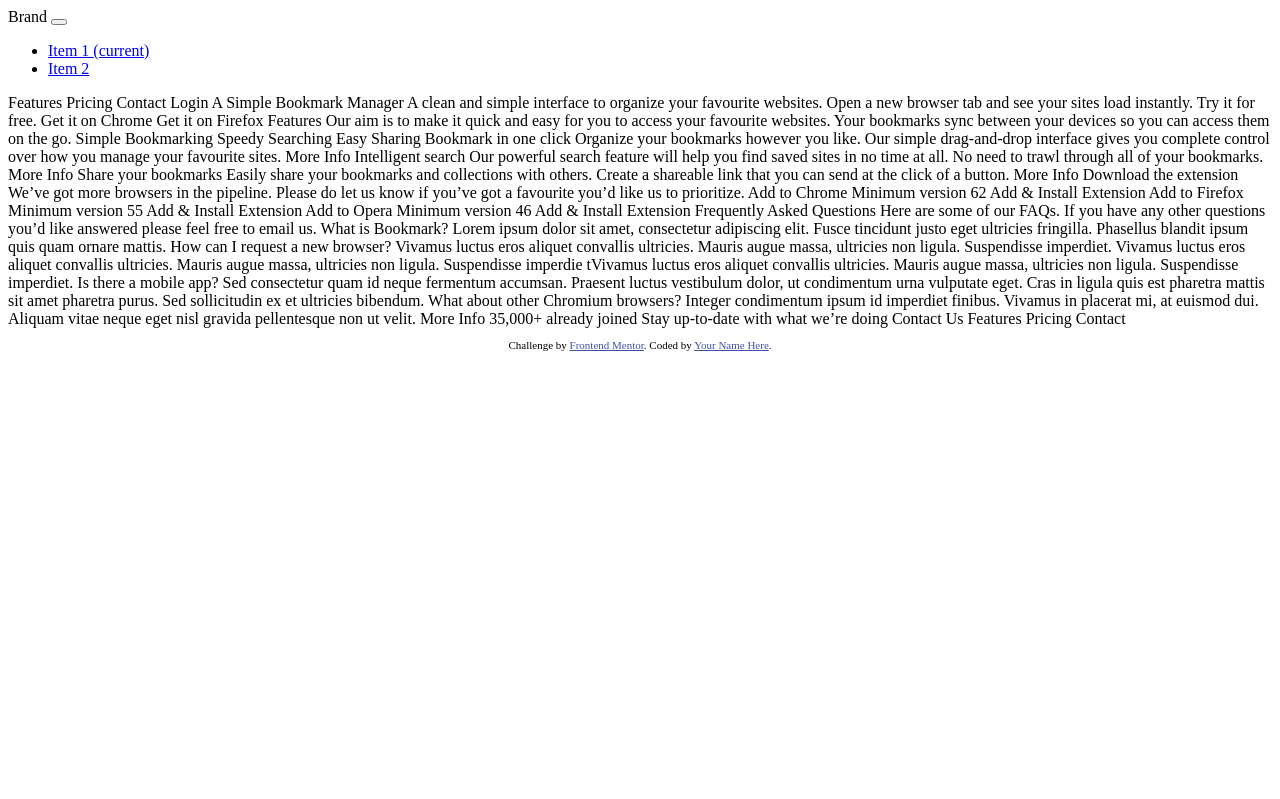
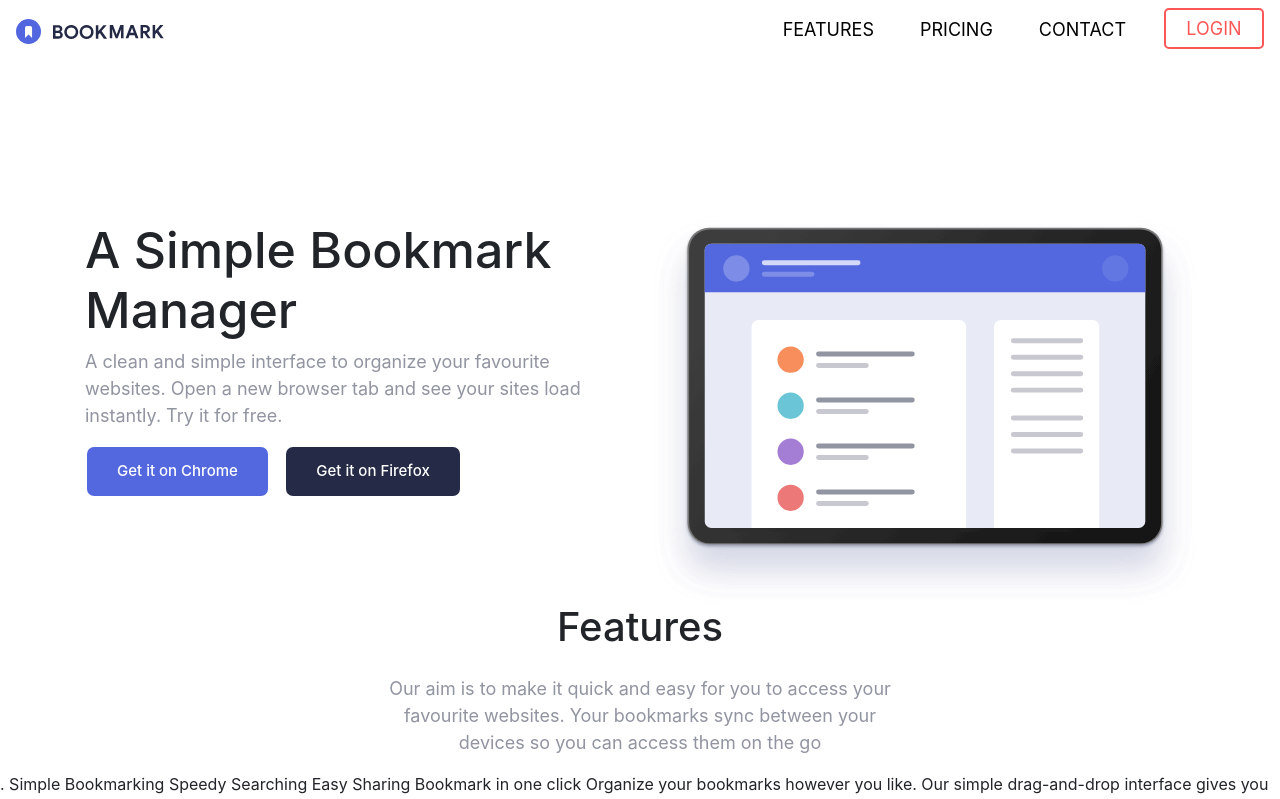
Before and after one commit to evergreen2001/BookMark, a plain HTML site: page index.html in a window 1280 px wide. Shown: the top 799 px of the page. Drawn offline with Linux system fonts and the light colour scheme.

Commit message:
adding extension area

```diff
--- a/index.html
+++ b/index.html
@@ -1,160 +1,166 @@
 <!DOCTYPE html>
 <html lang="en">
   <head>
-  <meta charset="UTF-8">
-  <meta name="viewport" content="width=device-width, initial-scale=1.0"> <!-- displays site properly based on user's device -->
+    <meta charset="UTF-8" />
+    <meta name="viewport" content="width=device-width, initial-scale=1.0" />
+    <!-- displays site properly based on user's device -->
 
-  <link rel="icon" type="image/png" sizes="32x32" href="./images/favicon-32x32.png">
+    <link
+      rel="icon"
+      type="image/png"
+      sizes="32x32"
+      href="./images/favicon-32x32.png"
+    />
 
+    <link rel="stylesheet" href="style/bootstrap.min.css" />
 
-  <link rel="stylesheet" href="style/main.css">
+    <link rel="stylesheet" href="style/main.css" />
     <title>Frontend Mentor | Bookmark landing page</title>
 
     <!-- Feel free to remove these styles or customise in your own stylesheet 👍 -->
-  <style>
-    .attribution { font-size: 11px; text-align: center; }
-    .attribution a { color: hsl(228, 45%, 44%); }
-  </style>
   </head>
   <body>
-
-
     <header>
-
-
-  <nav>
-
-    <nav class="navbar navbar-expand-lg navbar-light bg-light fixed-top">
-      <a class="navbar-brand">Brand</a>
-      <button class="navbar-toggler" data-target="#my-nav" data-toggle="collapse" aria-controls="my-nav" aria-expanded="false" aria-label="Toggle navigation">
+      <div class="container">
+        <nav class="navbar navbar-expand-lg navx fixed-top">
+          <a class="navbar-brand"
+            ><img src="/images/logo-bookmark.svg" class="img-fluid" alt="logo"
+          /></a>
+          <button
+            class="navbar-toggler"
+            data-target="#my-nav"
+            data-toggle="collapse"
+            aria-controls="my-nav"
+            aria-expanded="false"
+            aria-label="Toggle navigation"
+          >
             <span class="navbar-toggler-icon"></span>
           </button>
           <div id="my-nav" class="collapse navbar-collapse">
-        <ul class="navbar-nav mr-auto">
+            <ul class="navbar-nav m-auto"></ul>
+            <ul class="navbar-nav">
               <li class="nav-item active">
-            <a class="nav-link" href="#">Item 1 <span class="sr-only">(current)</span></a>
+                <a class="nav-link" href="#"
+                  >Features <span class="sr-only">(current)</span></a
+                >
               </li>
-          <li class="nav-item">
-            <a class="nav-link disabled" href="#" tabindex="-1" aria-disabled="true">Item 2</a>
+              <li class="nav-item active">
+                <a class="nav-link" href="#"
+                  >Pricing <span class="sr-only">(current)</span></a
+                >
+              </li>
+
+              <li class="nav-item active">
+                <a class="nav-link" href="#"
+                  >Contact<span class="sr-only">(current)</span></a
+                >
+              </li>
+
+              <li class="nav-item active">
+                <button class="nav-link btn-nav btn" href="#">Login</button>
               </li>
             </ul>
           </div>
         </nav>
-  </nav>
+      </div>
     </header>
 
-  Features
-  Pricing
-  Contact
-  Login
+    <section class="hero-area mx-auto">
+      <div class="container">
+        <div class="row">
+          <div class="col-lg-6">
+            <h1>A Simple Bookmark Manager</h1>
+            <p>
+              A clean and simple interface to organize your favourite websites.
+              Open a new browser tab and see your sites load instantly. Try it
+              for free.
+            </p>
 
-  A Simple Bookmark Manager
+            <button class="hero-btn btn">Get it on Chrome</button>
 
-  A clean and simple interface to organize your favourite websites. Open a new
-  browser tab and see your sites load instantly. Try it for free.
+            <button class="hero-btn btn hero-btn-second">
+              Get it on Firefox
+            </button>
+          </div>
+          <div class="col-lg-6">
+            <img
+              src="images/illustration-hero.svg"
+              class="img-fluid"
+              alt="hero-image"
+            />
+          </div>
+        </div>
+      </div>
+    </section>
 
-  Get it on Chrome
-  Get it on Firefox
-
-  Features
-
-  Our aim is to make it quick and easy for you to access your favourite websites.
-  Your bookmarks sync between your devices so you can access them on the go.
-
-  Simple Bookmarking
-  Speedy Searching
-  Easy Sharing
-
-  Bookmark in one click
-
+    <section class="features-area">
+      <div class="container">
+        <div class="features text-center col-lg-6 mx-auto">
+          <h1>Features</h1>
+          <p class="mt-4">
+            Our aim is to make it quick and easy for you to access your
+            favourite websites. Your bookmarks sync between your devices so you
+            can access them on the go
+          </p>
+        </div>
+      </div>
+    </section>
+    . Simple Bookmarking Speedy Searching Easy Sharing Bookmark in one click
     Organize your bookmarks however you like. Our simple drag-and-drop interface
-  gives you complete control over how you manage your favourite sites.
-
-  More Info
-
-  Intelligent search
-
-  Our powerful search feature will help you find saved sites in no time at all.
-  No need to trawl through all of your bookmarks.
-
-  More Info
-
-  Share your bookmarks
-
-  Easily share your bookmarks and collections with others. Create a shareable
-  link that you can send at the click of a button.
-
-  More Info
-
-  Download the extension
-
-  We’ve got more browsers in the pipeline. Please do let us know if you’ve
-  got a favourite you’d like us to prioritize.
-
-  Add to Chrome
-  Minimum version 62
-  Add & Install Extension
-
-  Add to Firefox
-  Minimum version 55
-  Add & Install Extension
-
-  Add to Opera
-  Minimum version 46
-  Add & Install Extension
-
-  Frequently Asked Questions
-
-  Here are some of our FAQs. If you have any other questions you’d like
-  answered please feel free to email us.
+    gives you complete control over how you manage your favourite sites. More
+    Info Intelligent search Our powerful search feature will help you find saved
+    sites in no time at all. No need to trawl through all of your bookmarks.
+    More Info Share your bookmarks Easily share your bookmarks and collections
+    with others. Create a shareable link that you can send at the click of a
+    button. More Info Download the extension We’ve got more browsers in the
+    pipeline. Please do let us know if you’ve got a favourite you’d like us to
+    prioritize. Add to Chrome Minimum version 62 Add & Install Extension Add to
+    Firefox Minimum version 55 Add & Install Extension Add to Opera Minimum
+    version 46 Add & Install Extension Frequently Asked Questions Here are some
+    of our FAQs. If you have any other questions you’d like answered please feel
+    free to email us.
 
     <!-- Question 1 -->
     What is Bookmark?
 
     <!-- Answer 1 -->
     Lorem ipsum dolor sit amet, consectetur adipiscing elit. Fusce tincidunt
-  justo eget ultricies fringilla. Phasellus blandit ipsum quis quam ornare mattis.
+    justo eget ultricies fringilla. Phasellus blandit ipsum quis quam ornare
+    mattis.
 
     <!-- Question 2 -->
     How can I request a new browser?
 
     <!-- Answer 2 -->
-  Vivamus luctus eros aliquet convallis ultricies. Mauris augue massa, ultricies non ligula.
-  Suspendisse imperdiet. Vivamus luctus eros aliquet convallis ultricies. Mauris augue massa,
-  ultricies non ligula. Suspendisse imperdie tVivamus luctus eros aliquet convallis ultricies.
-  Mauris augue massa, ultricies non ligula. Suspendisse imperdiet.
+    Vivamus luctus eros aliquet convallis ultricies. Mauris augue massa,
+    ultricies non ligula. Suspendisse imperdiet. Vivamus luctus eros aliquet
+    convallis ultricies. Mauris augue massa, ultricies non ligula. Suspendisse
+    imperdie tVivamus luctus eros aliquet convallis ultricies. Mauris augue
+    massa, ultricies non ligula. Suspendisse imperdiet.
 
     <!-- Question 3 -->
     Is there a mobile app?
 
     <!-- Answer 3 -->
-  Sed consectetur quam id neque fermentum accumsan. Praesent luctus vestibulum dolor, ut condimentum
-  urna vulputate eget. Cras in ligula quis est pharetra mattis sit amet pharetra purus. Sed
-  sollicitudin ex et ultricies bibendum.
+    Sed consectetur quam id neque fermentum accumsan. Praesent luctus vestibulum
+    dolor, ut condimentum urna vulputate eget. Cras in ligula quis est pharetra
+    mattis sit amet pharetra purus. Sed sollicitudin ex et ultricies bibendum.
 
     <!-- Question 4 -->
     What about other Chromium browsers?
 
     <!-- Answer 4 -->
-  Integer condimentum ipsum id imperdiet finibus. Vivamus in placerat mi, at euismod dui. Aliquam
-  vitae neque eget nisl gravida pellentesque non ut velit.
-
-  More Info
-
-  35,000+ already joined
-
-  Stay up-to-date with what we’re doing
-
-  Contact Us
-
-  Features
-  Pricing
-  Contact
+    Integer condimentum ipsum id imperdiet finibus. Vivamus in placerat mi, at
+    euismod dui. Aliquam vitae neque eget nisl gravida pellentesque non ut
+    velit. More Info 35,000+ already joined Stay up-to-date with what we’re
+    doing Contact Us Features Pricing Contact
 
     <footer>
       <p class="attribution">
-      Challenge by <a href="https://www.frontendmentor.io?ref=challenge" target="_blank">Frontend Mentor</a>.
-      Coded by <a href="#">Your Name Here</a>.
+        Challenge by
+        <a href="https://www.frontendmentor.io?ref=challenge" target="_blank"
+          >Frontend Mentor</a
+        >. Coded by <a href="#">Your Name Here</a>.
       </p>
     </footer>
   </body>
--- a/style/main.scss
+++ b/style/main.scss
@@ -1,4 +1,96 @@
-*{
-    margin:0;
-    padding:0;
+$textsize: 18px;
+$softblue: hsl(231, 69%, 60%);
+$softred: hsl(0, 94%, 66%);
+$grayishblue: hsl(229, 8%, 60%);
+$verydark: hsl(229, 31%, 21%);
+
+* {
+  margin: 0;
+  padding: 0;
 }
+
+body {
+  width: 100%;
+}
+
+.navx {
+  background-color: #fff;
+  //   padding:20px 90px 10px 90px;
+  a {
+    color: black;
+    &:hover {
+      color: $softred;
+    }
+  }
+  .nav-item {
+    margin-left: 30px;
+    text-transform: uppercase;
+    font-size: $textsize;
+
+    &:hover {
+      color: $softred;
+    }
+  }
+}
+
+.btn-nav {
+  border: solid 2px;
+  color: $softred;
+  border-radius: 5px;
+  width: 100px;
+  text-transform: uppercase;
+  font-size: $textsize;
+  padding: 5px;
+
+  &:hover {
+    background-color: $softred;
+    color: white;
+    border: none;
+    border: solid 2px;
+  }
+}
+
+.hero-area {
+  padding-top: 130px;
+  margin-top: 90px;
+
+  h1 {
+    font-size: 50px;
+    font-weight: 500;
+  }
+
+  .hero-btn {
+    border: solid 2px;
+    color: #fff;
+    border-radius: 9px;
+    //   width: 100px;
+
+    font-size: 15px;
+    background-color: $softblue;
+    padding: 13px 30px 13px 30px;
+    margin-right: 10px;
+    font-weight: 500;
+    &:hover {
+      color: $softblue;
+      border: 1px solid $grayishblue;
+      background-color: #fff;
+    }
+  }
+
+  .hero-btn-second {
+    background-color: $verydark;
+
+    &:hover{
+
+
+      color: $softblue;
+      border: 1px solid $verydark;
+      background-color: #fff;
+    }
+  }
+}
+
+p {
+  font-size: $textsize;
+  color: $grayishblue;
+}
```
Also changed, not shown: style/main.css, 1 other file. Lines whose indentation alone changed are shown as unchanged.
